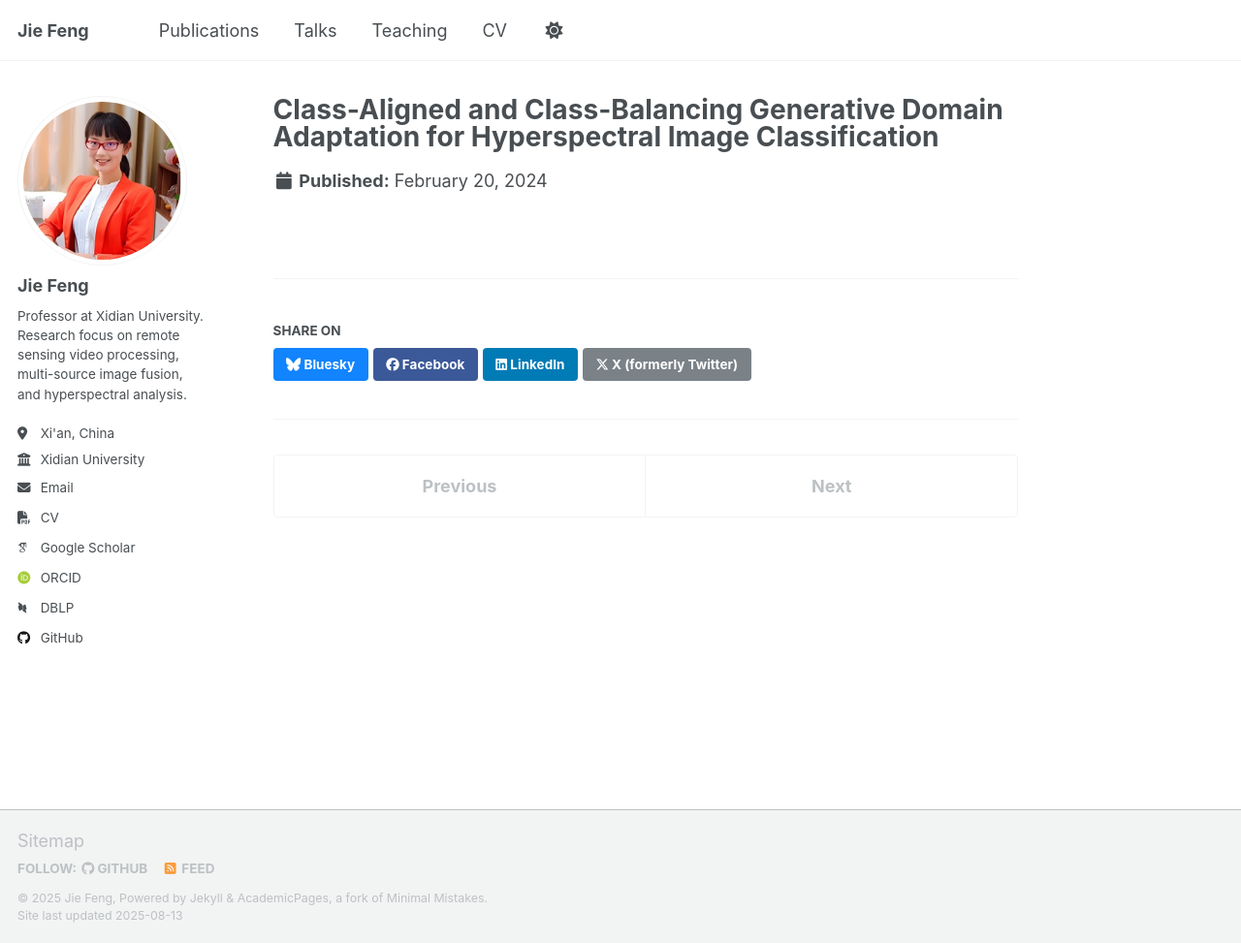
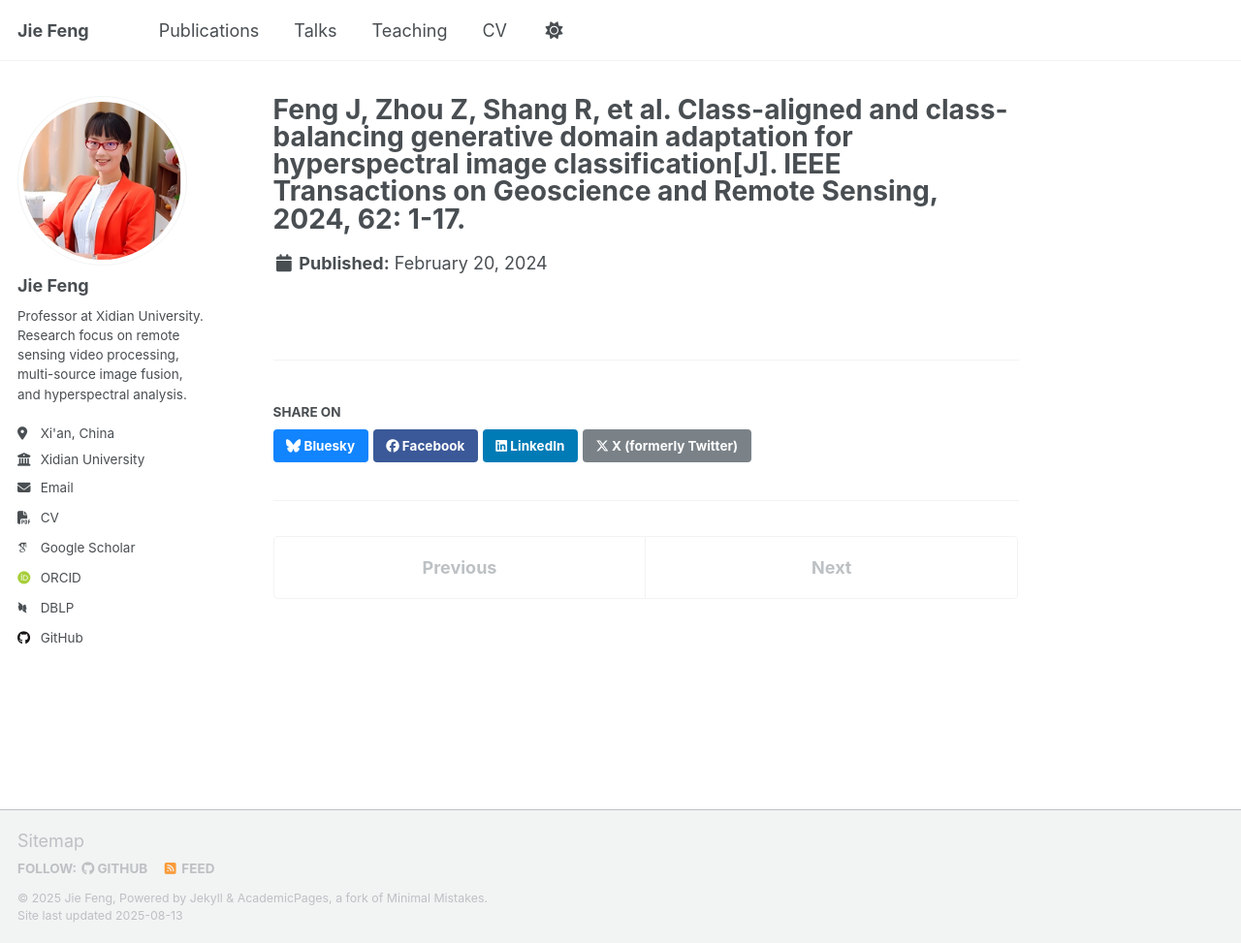
Before and after one commit to jiefeng0109/jiefeng0109.github.io, a Jekyll site: the page built from _publications/2024-02-20-paper-title-number-5.md, in a window 1280 px wide and 973 px high. Shown: the whole window at 97% size. Built offline with Jekyll 4.4.1, drawn with Linux system fonts in a browser that asks for light colours; some web fonts are replaced; a script that is not in the unit is left out.

Commit message:
Update 2024-02-20-paper-title-number-5.md

```diff
--- a/_publications/2024-02-20-paper-title-number-5.md
+++ b/_publications/2024-02-20-paper-title-number-5.md
@@ -1,5 +1,5 @@
 ---
-title: "Class-Aligned and Class-Balancing Generative Domain Adaptation for Hyperspectral Image Classification"
+title: "Feng J, Zhou Z, Shang R, et al. Class-aligned and class-balancing generative domain adaptation for hyperspectral image classification[J]. IEEE Transactions on Geoscience and Remote Sensing, 2024, 62: 1-17."
 collection: publications
 category: manuscripts
 permalink: /publication/2024-02-20-paper-title-number-5
```
